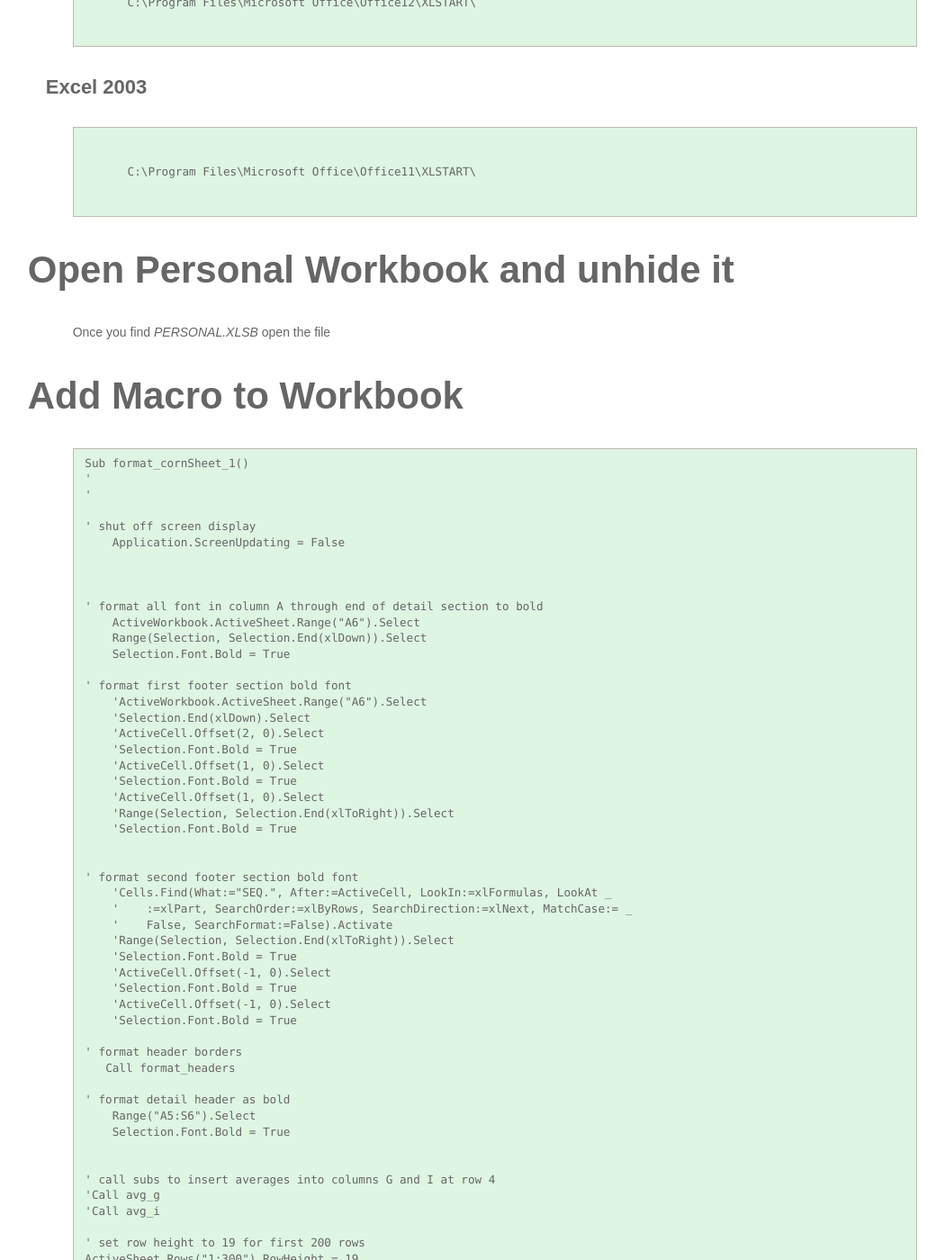
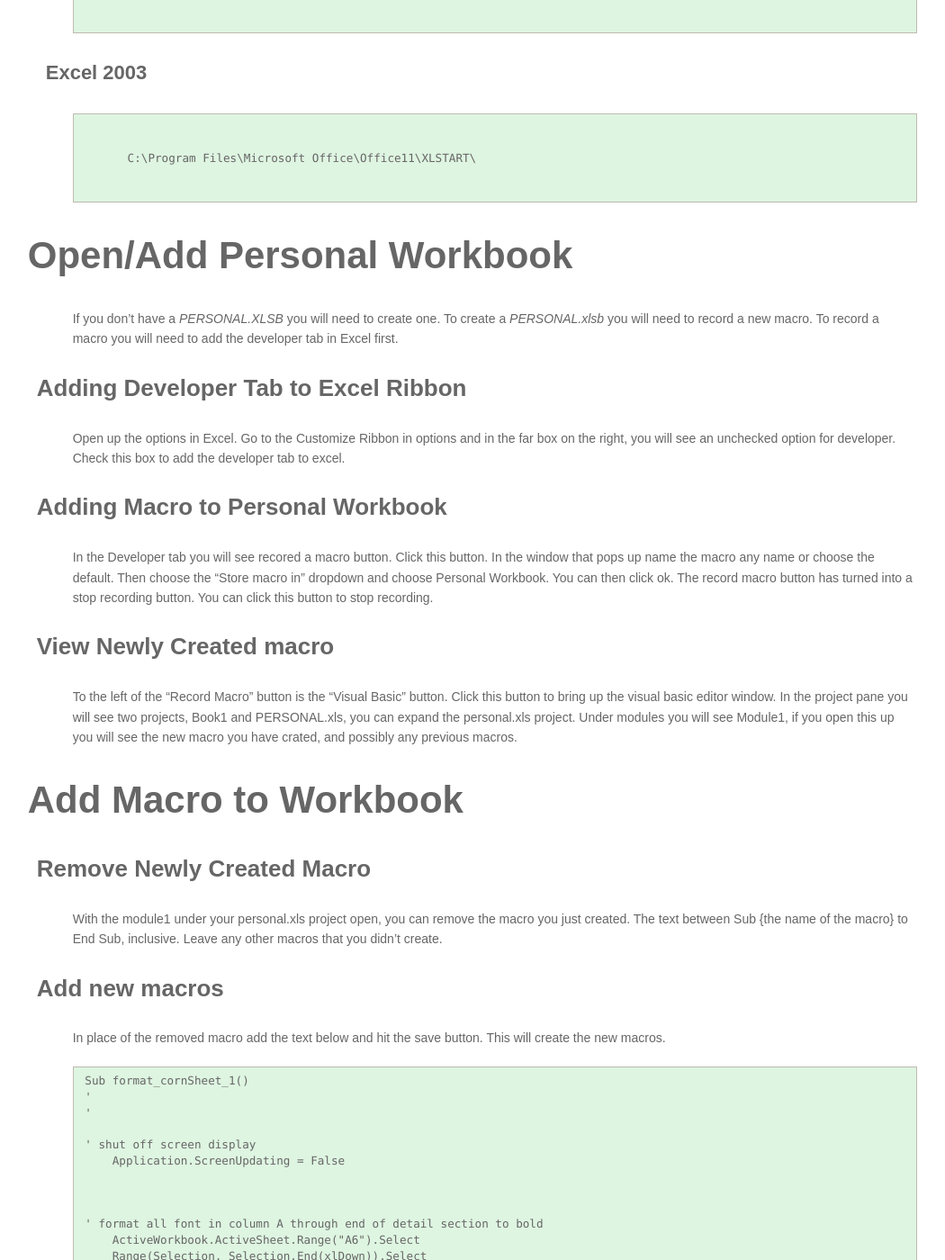
Before and after one commit to SharedIT/SharedIT.github.io, a Jekyll site: the page built from _posts/2016-02-15-PersonalWorkbook.md, in a window 1280 px wide and 1400 px high, scrolled down 2254 px. Shown: the whole window at 90% size, without its empty margins (120-1170 px from the left). Built offline with Jekyll 4.4.1, drawn with Linux system fonts in a browser that asks for light colours; nearby versions of some CDN libraries; some web fonts are replaced; some of the changed text lies outside the part shown.

Commit message:
final text

````diff
--- a/_posts/2016-02-15-PersonalWorkbook.md
+++ b/_posts/2016-02-15-PersonalWorkbook.md
@@ -12,11 +12,14 @@
 ***
 
 # Video How-to
+
+***
+
 <div class="video-container">
 <iframe width="560" height="315" src="https://www.youtube.com/embed/Vr-Myz78bLc" frameborder="0" allowfullscreen></iframe>
 </div>
 
-***
+
 
 # Written Instructions
 
@@ -24,7 +27,7 @@
 
 ## Find Personal Workbook Location
 
-Find your personal Workbook Location if it Exists. Look in the following paths on your computer to see if you already have a PERSONAL>
+Find your personal Workbook Location if it Exists. Look in the following paths on your computer to see if you already have a PERSONAL.xlsb file.
 
 ### Possible Locations
 
@@ -65,11 +68,31 @@
 ```
 {: .smallCode}
 
-## Open Personal Workbook and unhide it
+## Open/Add Personal Workbook
 
-Once you find *PERSONAL.XLSB* open the file
+If you don't have a *PERSONAL.XLSB* you will need to create one. To create a *PERSONAL.xlsb* you will need to record a new macro. To record a macro you will need to add the developer tab in Excel first.
+
+### Adding Developer Tab to Excel Ribbon
+
+Open up the options in Excel. Go to the Customize Ribbon in options and in the far box on the right, you will see an unchecked option for developer. Check this box to add the developer tab to excel.
+
+### Adding Macro to Personal Workbook
+
+In the Developer tab you will see recored a macro button. Click this button. In the window that pops up name the macro any name or choose the default. Then choose the "Store macro in" dropdown and choose Personal Workbook. You can then click ok. The record macro button has turned into a stop recording button. You can click this button to stop recording.
+
+### View Newly Created macro
+
+To the left of the "Record Macro" button is the "Visual Basic" button. Click this button to bring up the visual basic editor window. In the project pane you will see two projects, Book1 and PERSONAL.xls, you can expand the personal.xls project. Under modules you will see Module1, if you open this up you will see the new macro you have crated, and possibly any previous macros.
 
 ## Add Macro to Workbook
+
+### Remove Newly Created Macro
+
+With the module1 under your personal.xls project open, you can remove the macro you just created. The text between Sub {the name of the macro} to End Sub, inclusive. Leave any other macros that you didn't create.
+
+### Add new macros
+
+In place of the removed macro add the text below and hit the save button. This will create the new macros.
 
 ```
 Sub format_cornSheet_1()
@@ -302,10 +325,13 @@
 ```
 {: .largeCode}
 
-## Hide Workbook
+## Add a Button to the Quick Access Toolbar
 
-## Create Button For New Macro
+Go to excel options and in the left column you will see a Quick Access Toolbar option. In the options you will open the "Choose commands from" dropdown. Choose macros from this dropdown. You will get a list of your newly created macros in your *PERSONAL.xlsb*. Choose the macros labeled "format_cornSheet_1" and click the "Add" button. Click Ok to close out the window. Your new macro should be setup now.
 
+## Test the new macro
+
+Close out of Excel and then open a new inspection from the inspectors link application. At the top of excel should be a new button. Click this button to format the inspection spreedsheet.
 
   </div>
 </div>
````
Also changed, not shown: other parts of _posts/2016-02-15-PersonalWorkbook.md (+1 -1 lines).
